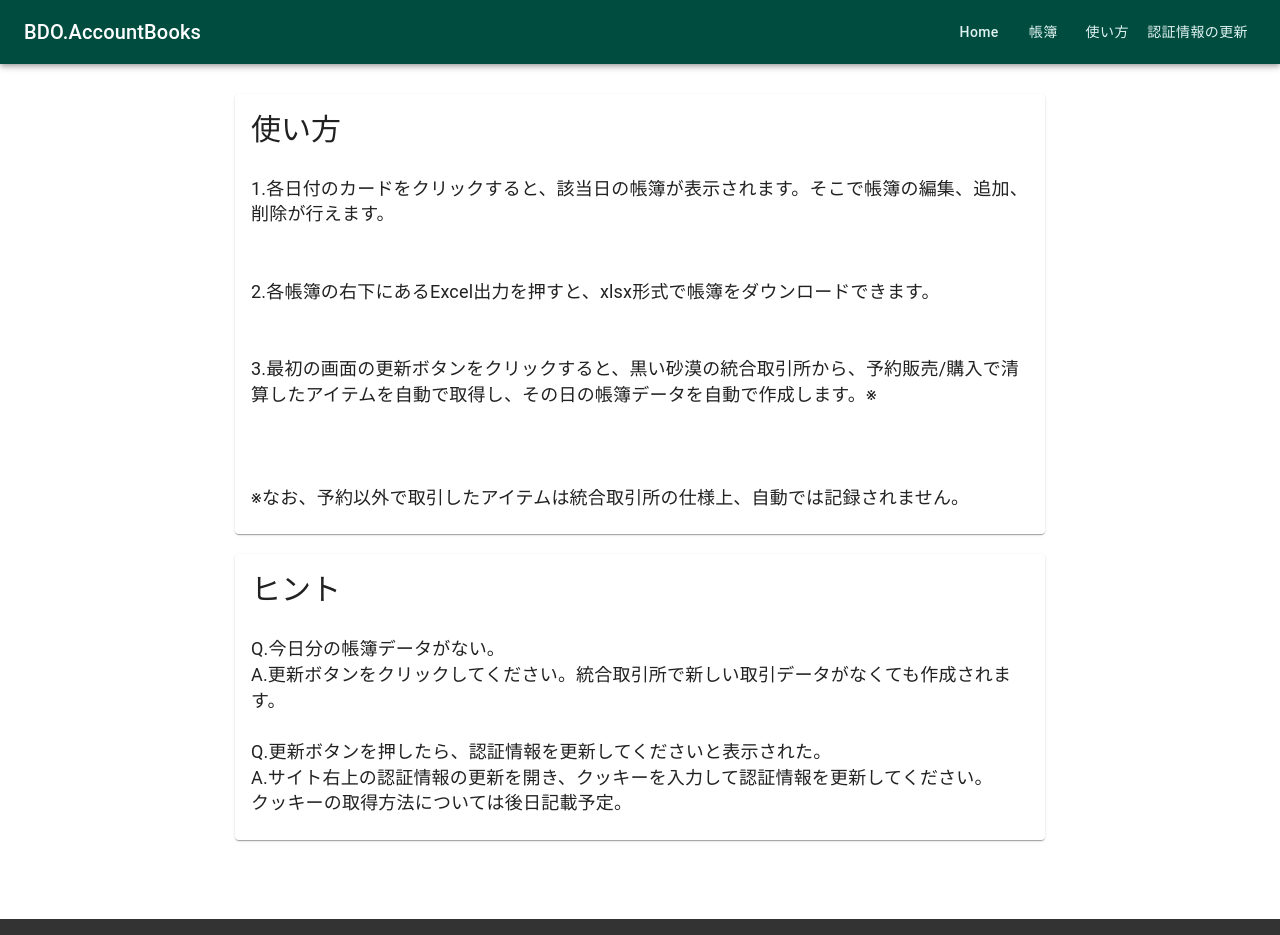
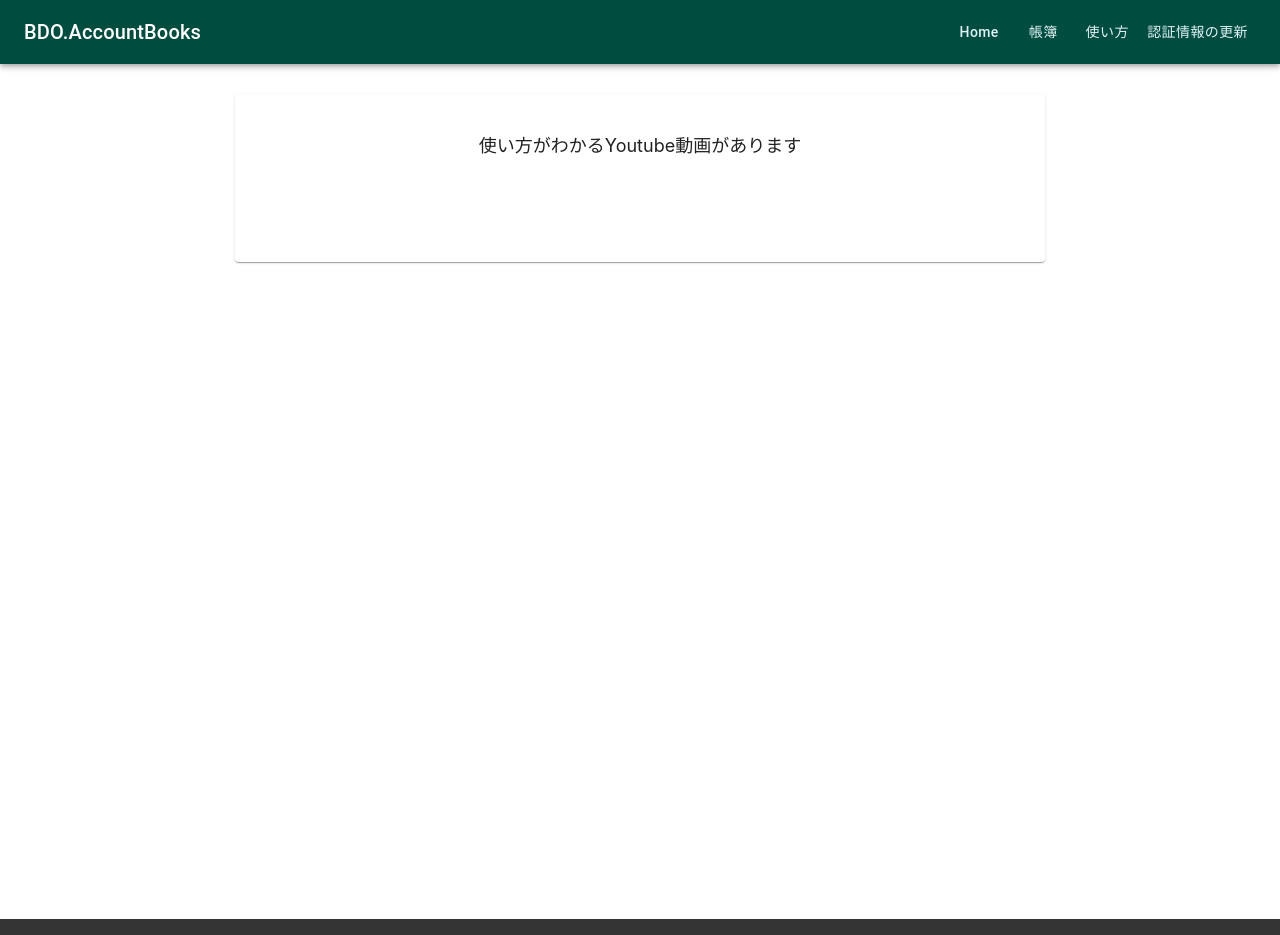
Before and after one commit to Yuma-Nagaoka/BDO_market_account-books, a React (Create React App) app in the folder front/: page /HowTo in a window 1280 px wide. Shown: the top 935 px of the page. Built offline with nearby package versions, Linux system fonts and the light colour scheme; no server answers.

Commit message:
使い方ページにyoutube動画を掲載＆Youtube埋め込み用のライブラリをインストール

```diff
--- a/front/package.json
+++ b/front/package.json
@@ -25,7 +25,8 @@
     "react-image-resizer": "^1.3.0",
     "react-router": "^5.2.1",
     "react-router-dom": "^5.3.0",
-    "react-scripts": "^4.0.3",
+    "react-scripts": "^3.4.4",
+    "react-youtube": "^7.13.1",
     "typescript": "^4.4.3",
     "web-vitals": "^1.1.2"
   },
--- a/front/src/components/App.css
+++ b/front/src/components/App.css
@@ -133,3 +133,7 @@
 .red {
   color: red;
 }
+
+.heading {
+  font-size: large;
+}
--- a/front/src/components/pages/About.js
+++ b/front/src/components/pages/About.js
@@ -14,7 +14,7 @@ export default function About() {
         history.push('/AccountBooks');
     }
 //windowサイズによって初期のmaskの高さを決める
-    const [maskHeight, setMaskHeight] = window.innerHeight > 900 ? React.useState({height: '75%'}) : React.useState({height: '60%'});
+    const [maskHeight, setMaskHeight] = React.useState(window.innerHeight > 900 ? {height: '75%'} : {height: '60%'});
 //windowサイズが変更されるとmaskの高さも動的に変更する
     window.addEventListener('resize', function () {
         window.innerHeight > 900 ? setMaskHeight({height: '75%'}) : setMaskHeight({height: '60%'})
--- a/front/src/components/pages/HowTo.js
+++ b/front/src/components/pages/HowTo.js
@@ -5,56 +5,62 @@ import CardActions from '@mui/material/CardActions';
 import CardContent from '@mui/material/CardContent';
 import Button from '@mui/material/Button';
 import Typography from '@mui/material/Typography';
+import YouTube from 'react-youtube';
 
 export default function HowTo() {
   return (
     <div className="container">
         <Card sx={{ minWidth: 275 }}>
-            <CardContent sx={{textAlign: "left"}}>
-                {/* <Typography sx={{ fontSize: 14 }} color="text.secondary" gutterBottom>
-                Word of the Day
-                </Typography> */}
-                <Typography variant="h5" component="div" sx={{ fontSize: 30}}>
-                使い方
-                </Typography>
-                <Typography variant="body2"　sx={{ fontSize: 18}}>
-                <br />
-                1.各日付のカードをクリックすると、該当日の帳簿が表示されます。そこで帳簿の編集、追加、削除が行えます。
-                <br/><br /><br/>
-                2.各帳簿の右下にあるExcel出力を押すと、xlsx形式で帳簿をダウンロードできます。
-                <br /><br /><br />
-                3.最初の画面の更新ボタンをクリックすると、黒い砂漠の統合取引所から、予約販売/購入で清算したアイテムを自動で取得し、その日の帳簿データを自動で作成します。※
-                <br /><br/><br /><br/>
-                ※なお、予約以外で取引したアイテムは統合取引所の仕様上、自動では記録されません。
-                </Typography>
-            </CardContent>
-            {/* <CardActions>
-                <Button size="small">Learn More</Button>
-            </CardActions> */}
-        </Card>
-        <br />
-        <Card sx={{ minWidth: 275 }}>
-            <CardContent sx={{textAlign: "left"}}>
-                {/* <Typography sx={{ fontSize: 14 }} color="text.secondary" gutterBottom>
-                Word of the Day
-                </Typography> */}
-                <Typography variant="h5" component="div" sx={{ fontSize: 30}}>
-                ヒント
-                </Typography>
-                <Typography variant="body2"　sx={{ fontSize: 18}}>
-                <br />
-                Q.今日分の帳簿データがない。
-                <br />
-                A.更新ボタンをクリックしてください。統合取引所で新しい取引データがなくても作成されます。
-                <br /><br />
-                Q.更新ボタンを押したら、認証情報を更新してくださいと表示された。
-                <br />
-                A.サイト右上の認証情報の更新を開き、クッキーを入力して認証情報を更新してください。
-                <br />クッキーの取得方法については後日記載予定。
-                </Typography>
-            </CardContent>
-        </Card>
+        <CardContent sx={{}}>
+        <div className="heading">
+            <br />
+            使い方がわかるYoutube動画があります
+            <br /><br />
+        </div>
+        <br/>
+        <YouTube videoId="kr1ktB_lmN4" />
+        <br /><br />
+        </CardContent>
+         </Card>
+    </div>
 
-    </div>
+    // <div className="container">
+    //     <Card sx={{ minWidth: 275 }}>
+    //         <CardContent sx={{textAlign: "left"}}>
+    //             <Typography variant="h5" component="div" sx={{ fontSize: 30}}>
+    //             使い方
+    //             </Typography>
+    //             <Typography variant="body2"　sx={{ fontSize: 18}}>
+    //             <br />
+    //             1.各日付のカードをクリックすると、該当日の帳簿が表示されます。そこで帳簿の編集、追加、削除が行えます。
+    //             <br/><br /><br/>
+    //             2.各帳簿の右下にあるExcel出力を押すと、xlsx形式で帳簿をダウンロードできます。
+    //             <br /><br /><br />
+    //             3.最初の画面の更新ボタンをクリックすると、黒い砂漠の統合取引所から、予約販売/購入で清算したアイテムを自動で取得し、その日の帳簿データを自動で作成します。※
+    //             <br /><br/><br /><br/>
+    //             ※なお、予約以外で取引したアイテムは統合取引所の仕様上、自動では記録されません。
+    //             </Typography>
+    //         </CardContent>
+    //     </Card>
+    //     <br />
+    //     <Card sx={{ minWidth: 275 }}>
+    //         <CardContent sx={{textAlign: "left"}}>
+    //             <Typography variant="h5" component="div" sx={{ fontSize: 30}}>
+    //             ヒント
+    //             </Typography>
+    //             <Typography variant="body2"　sx={{ fontSize: 18}}>
+    //             <br />
+    //             Q.今日分の帳簿データがない。
+    //             <br />
+    //             A.更新ボタンをクリックしてください。統合取引所で新しい取引データがなくても作成されます。
+    //             <br /><br />
+    //             Q.更新ボタンを押したら、認証情報を更新してくださいと表示された。
+    //             <br />
+    //             A.サイト右上の認証情報の更新を開き、クッキーを入力して認証情報を更新してください。
+    //             <br />クッキーの取得方法については後日記載予定。
+    //             </Typography>
+    //         </CardContent>
+    //     </Card>
+    // </div>
   );
 }
```
Also changed, not shown: 1 other file (tests, documents, lock files or other folders).
